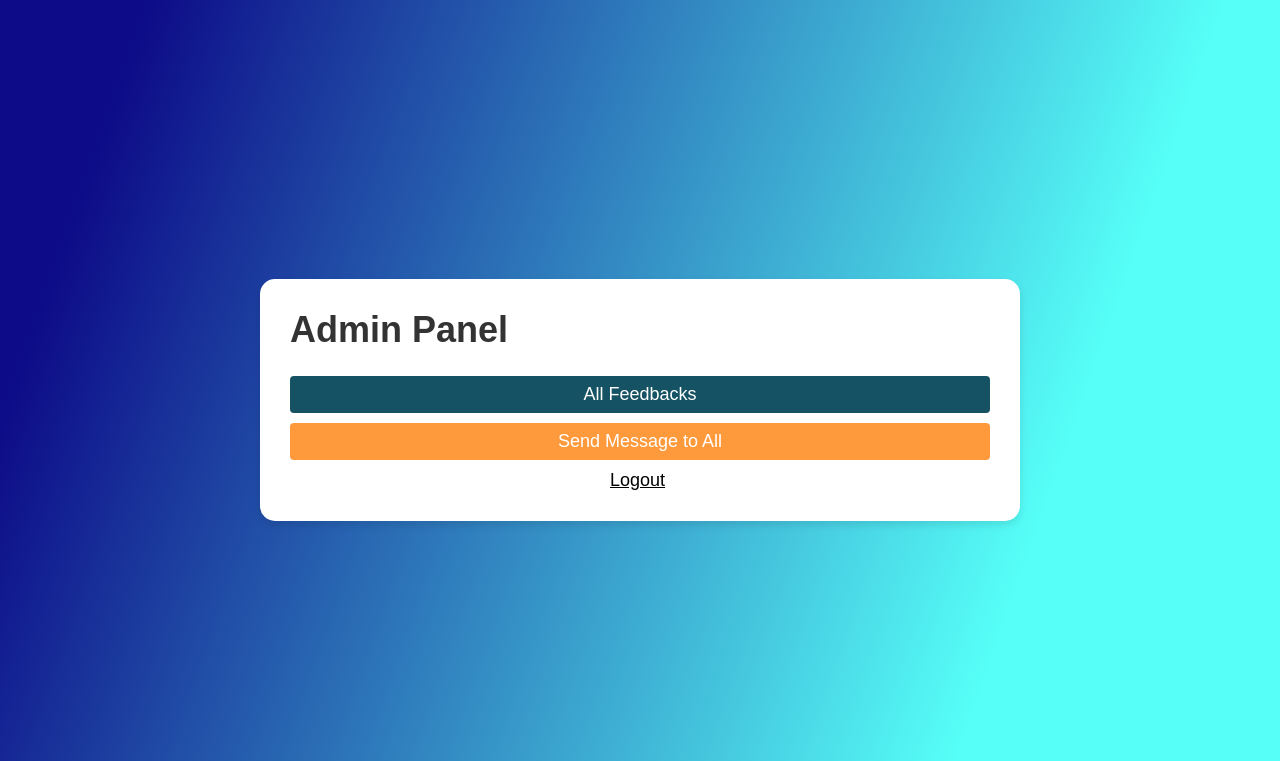
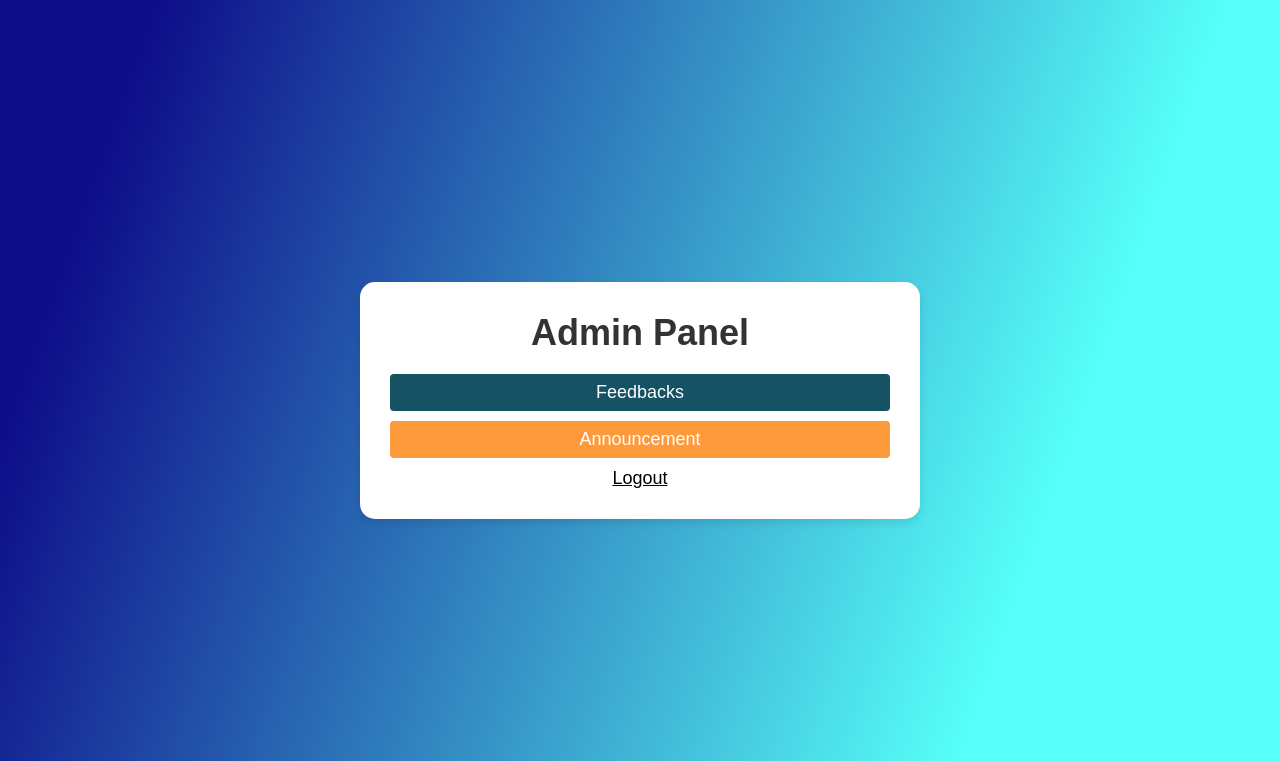
Before and after one commit to Khanjan8/OCA, a Django app: template templates/admin.html in a window 1280 px wide. Shown: the top 761 px of the page. Run offline with Django 5.2, Linux system fonts and the light colour scheme; the template is opened without the code that fills it: values that come from a table or form of the project are taken from there, others are empty; data comes from the database, SQL or seed files in the repository; both versions use the stored data as it was after the commit.

Commit message:
Minor change

```diff
--- a/chatting/views.py
+++ b/chatting/views.py
@@ -1,4 +1,5 @@
 import json
+
 from django.http import JsonResponse
 from django.shortcuts import get_object_or_404, render, redirect
 from django.contrib import messages
@@ -49,7 +50,7 @@ def login(request):
 def send_otp(mobile_number):
     otp = str(random.randint(100000, 999999))
     message = client.messages.create(
-        body=f'Dear User, Please use the following One Time Password (OTP): {otp}. Do not share this OTP with anyone',
+        body=f'Dear User, Please use the following One Time Password (OTP): {otp}. Do not share this OTP with anyone (From OCA)',
         from_=TWILIO_PHONE_NUMBER,
         to=mobile_number
     )
@@ -60,7 +61,9 @@ def verify_otp(request):
     if request.method == 'POST':
         otp_entered = request.POST.get('otp')
         otp_sent = request.session.get('otp')
+
         if otp_entered == otp_sent:
+            request.session.pop('otp', None)
             return redirect('set_profile_users')
         else:
             messages.error(request, "Invalid OTP. Please try again.")
--- a/templates/admin.html
+++ b/templates/admin.html
@@ -53,12 +53,20 @@
     }
 
     .container {
-        width: 700px;
+        width: 500px;
         padding: 30px;
         background-color: #ffffff;
         border-radius: 15px;
         box-shadow: 0 4px 8px rgba(0, 0, 0, 0.1);
         font-size: large;
+    }
+
+    .title {
+        display: block;
+        text-align: center;
+        width: 100%;
+        font-size: 2em; /* Adjust as needed */
+        margin-bottom: 20px; /* Space below the title */
     }
 
     h1 {
@@ -115,7 +123,7 @@
     }
 
     .message-field {
-        width: calc(100% - 90px);
+        width: calc(100%);
         padding: 8px;
         box-sizing: border-box;
         border: 1px solid #ddd;
@@ -133,18 +141,22 @@
     .logout{
         color: rgb(1, 0, 0);
         font-size: large;
-        font-family: Arial, Helvetica, sans-serif;
-        margin-left: 320px;
+        display: block;
+        text-align: center;
+        width: 100%;
+    }
+    .logout:hover {
+        color: red;
     }
 </style>
 </head>
 <body>
 
 <div class="container">
-    <h1>Admin Panel</h1>
+    <h1 class="title">Admin Panel</h1>
 
     <!-- Button to display all feedback -->
-    <button id="feedback-btn" onclick="toggleFeedback()">All Feedbacks</button>
+    <button id="feedback-btn" onclick="toggleFeedback()">Feedbacks</button>
     <!-- Feedback container -->
     <div class="feedback-container">
         <!-- Feedbacks will be displayed here -->
@@ -152,7 +164,7 @@
 
     <br>
     <!-- Button to send message to all -->
-    <button id="send-all-btn" onclick="toggleSendAllContainer()">Send Message to All</button>
+    <button id="send-all-btn" onclick="toggleSendAllContainer()">Announcement</button>
     <!-- Send all container -->
     <div class="send-all-container">
         <input type="text" class="message-field" placeholder="Type your message...">
--- a/templates/login.html
+++ b/templates/login.html
@@ -257,7 +257,7 @@
                 </div>
                 <div class="toggle-panel toggle-right">
                     <h1>Hello User!</h1>
-                    <p>Login for using Online Chatting Application</p>
+                    <p>Login for using Chatting Application</p>
                     <button class="hidden" id="register">Admin</button>
                 </div>
             </div>
@@ -265,9 +265,6 @@
     </div>
 
     <script>
-
-        // Instructions
-        alert(`📱 Welcome to Our Chatting App! 📱\n\nHey there! Thanks for joining us. To ensure smooth communication, please follow these instructions:\n\n1. Registration:\n- If you haven't registered your number yet, please contact the admin to get started. Your privacy and security are important to us.\n\n2. Already Registered?\n- Great! You're all set to start chatting. No further action needed.\n\n3. Bug Reporting:\n- Found a bug or experiencing any issues? We're here to help! Please report any bugs via the feedback option or email us at dhameliyadivyang@email.com. Your feedback helps us improve the app for everyone.\n\nNeed assistance? Feel free to reach out to our friendly admin team for support. Happy chatting!`);
 
         const container = document.getElementById('container');
         const registerBtn = document.getElementById('register');
```
Also changed, not shown: templates/interface.html (+6 -10 lines), templates/profile.html (+9 -2 lines), OCA/settings.py (line endings or trailing spaces), db.sqlite3, 1 other file.
